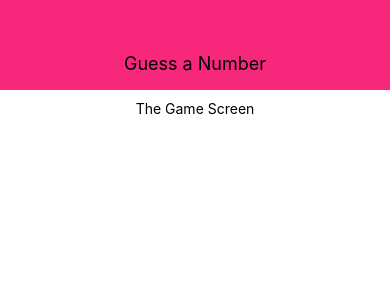
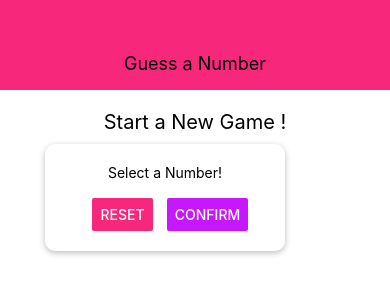
Before and after one commit to anandcool/GuessTheNumberGame, a React Native app: screen / in a window 390 px wide. Shown: the top 300 px of the page. Built offline with nearby package versions, Linux system fonts and the light colour scheme.

Commit message:
Adding pure presentational Component

```diff
--- /dev/null
+++ b/components/Card.js
@@ -0,0 +1,26 @@
+import { StyleSheet,View } from 'react-native';
+import React from 'react'
+
+const Card = props =>{
+
+    return (
+        <View style={{...styles.card,...props.style}}>
+            {props.children}
+        </View>
+    )
+}
+
+const styles = StyleSheet.create({
+    card:{
+        shadowColor:'black',
+        shadowOffset:{width:0,height:2},
+        shadowRadius:6,
+        shadowOpacity:0.26,
+        elevation:8,
+        backgroundColor:'white',
+        padding:20,
+        borderRadius:10
+    }
+})
+
+export default Card
--- a/components/Header.js
+++ b/components/Header.js
@@ -1,5 +1,6 @@
 import React from 'react'
 import {View,Text,StyleSheet} from 'react-native';
+import color from '../constants/color';
 
 const Header = props =>{
     return (
@@ -15,7 +16,7 @@
         width:'100%',
         height:90,
         paddingTop:36,
-        backgroundColor:'#f7287b',
+        backgroundColor:color.primary,
         alignItems:'center',
         justifyContent:'center'
     },
--- /dev/null
+++ b/constants/color.js
@@ -0,0 +1,4 @@
+export default {
+    primary:'#f7287b',
+    accent:'#c717fc'
+}
--- a/screens/StartGameScreen.js
+++ b/screens/StartGameScreen.js
@@ -1,11 +1,23 @@
 import React from 'react'
-import { StyleSheet,View,Text } from 'react-native'
+import { StyleSheet,View,Text, TextInput, Button } from 'react-native'
+import Card from '../components/Card'
+import color from '../constants/color'
 
 const StartGameScreen = props =>{
 
     return (
         <View style={styles.screen}>
-            <Text>The Game Screen</Text>
+            <Text style={styles.title}>Start a New Game !</Text>
+            <View>
+            <Card style={styles.inputContainer}>
+            <Text>Select a Number!</Text>
+            <TextInput/>
+            <View style={styles.buttonContainer}>
+                <View style={styles.button}><Button title="Reset" onPress={()=>{}} color={color.primary}/></View>
+                <View style={styles.button}><Button title="Confirm" onPress={()=>{}} color={color.accent}/></View>
+            </View>
+            </Card>
+            </View>
         </View>
     )
 
@@ -17,7 +29,27 @@
         flex:1,
         padding:10,
         alignItems:'center',
-
+    },
+    buttonContainer:{
+        flexDirection:'row',
+        width:'100%',
+        justifyContent:'space-around',
+        paddingHorizontal:15
+    },
+    inputContainer:{
+        width:300,
+        maxWidth:'80%',
+        alignItems:'center'
+    },
+    title:{
+        fontSize:20,
+        marginVertical:10
+    },
+    button:{
+        flex:1,
+        width:100,
+        justifyContent:'center',
+        alignItems:'center'
     }
 })
 
```
